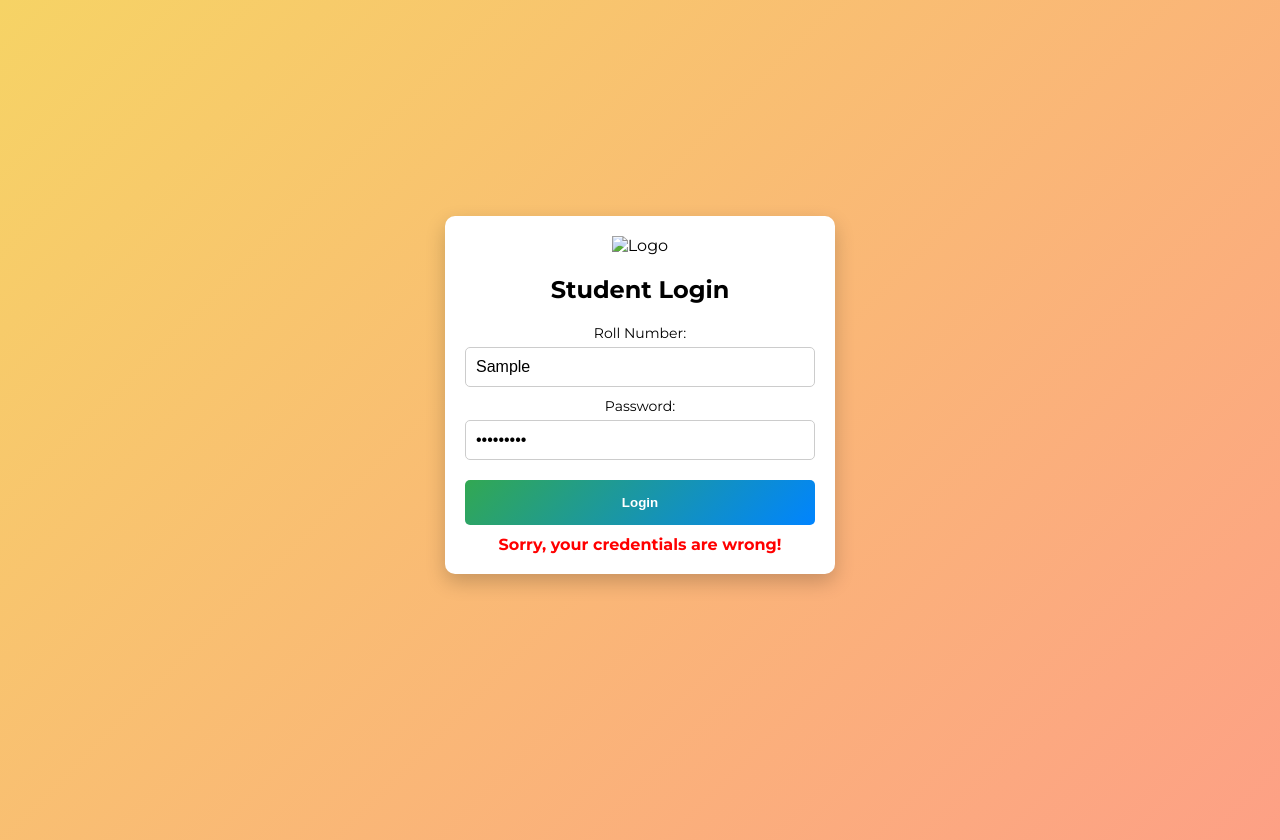
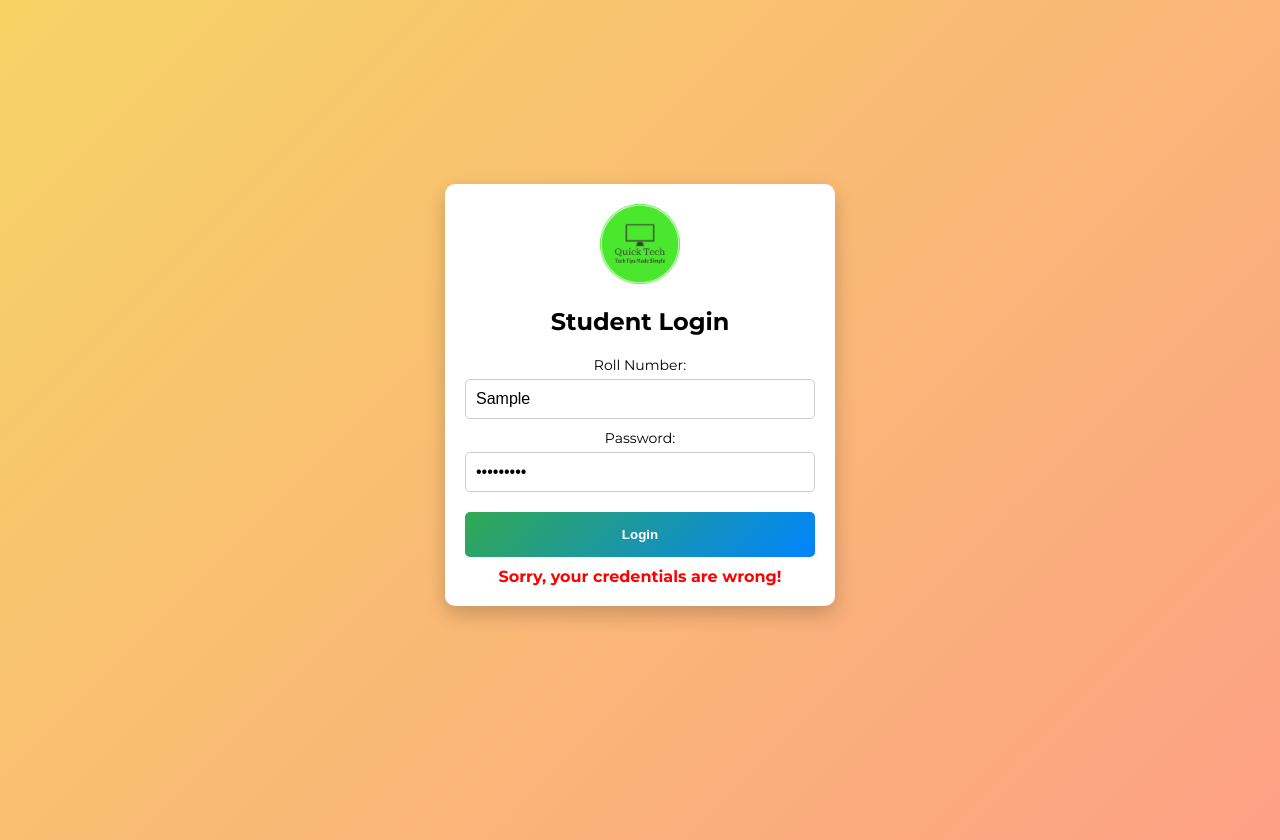
Before and after one commit to quicktech89/quick-tech-exam, a plain HTML site: page index.html in a window 1280 px wide. Both pictures are taken after typing "Sample", "Sample123" into the empty fields and a click on the button "Login". Drawn offline with Linux system fonts and the light colour scheme.

Commit message:
Update index.html

```diff
--- a/index.html
+++ b/index.html
@@ -125,7 +125,7 @@
 <body>
     <div class="login-container">
         <!-- Logo Section -->
-        <img src="logo-quicktech.png" alt="Logo" class="logo" width="80" height="80">
+        <img src="images/logo-quicktech.png" alt="Logo" class="logo" width="80" height="80">
 
         <h2>Student Login</h2>
         <form id="loginForm" autocomplete="off">
@@ -145,7 +145,7 @@
         </form>
 
         <!-- Error Message -->
-        <div class="error-message" id="errorMessage">Sorry, your credentials are wrong.</div>
+        <div class="error-message" id="errorMessage">Sorry, your Roll number or Password are wrong.</div>
 
         <!-- Spinner Animation (Logo) for Successful Login -->
         <div class="spinner-container" id="spinnerContainer">
```
